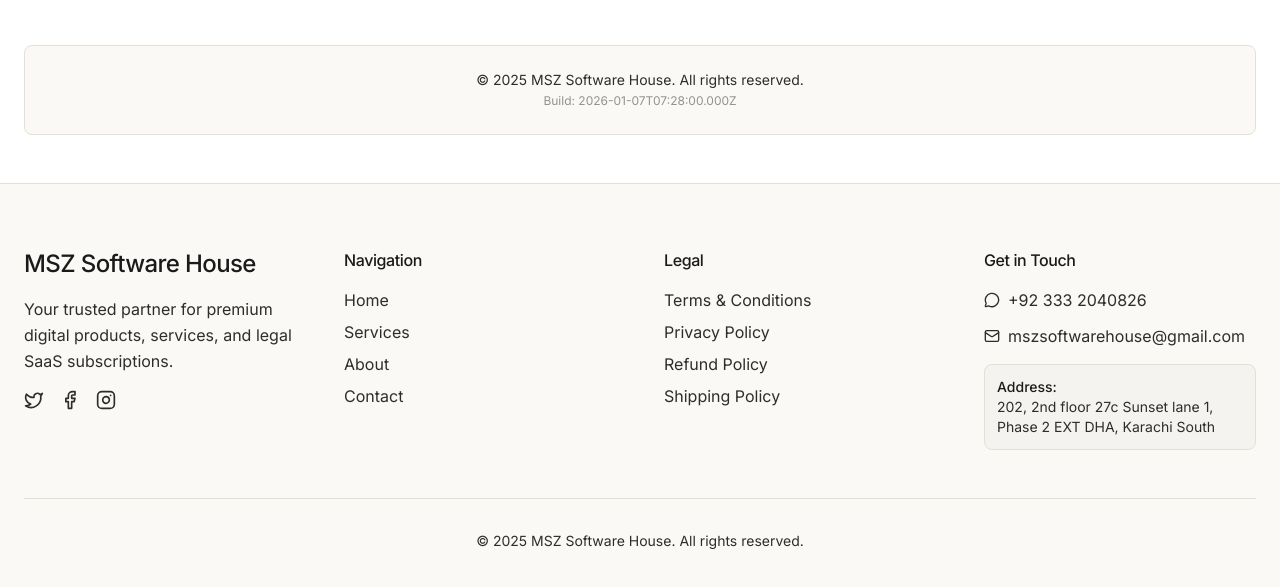
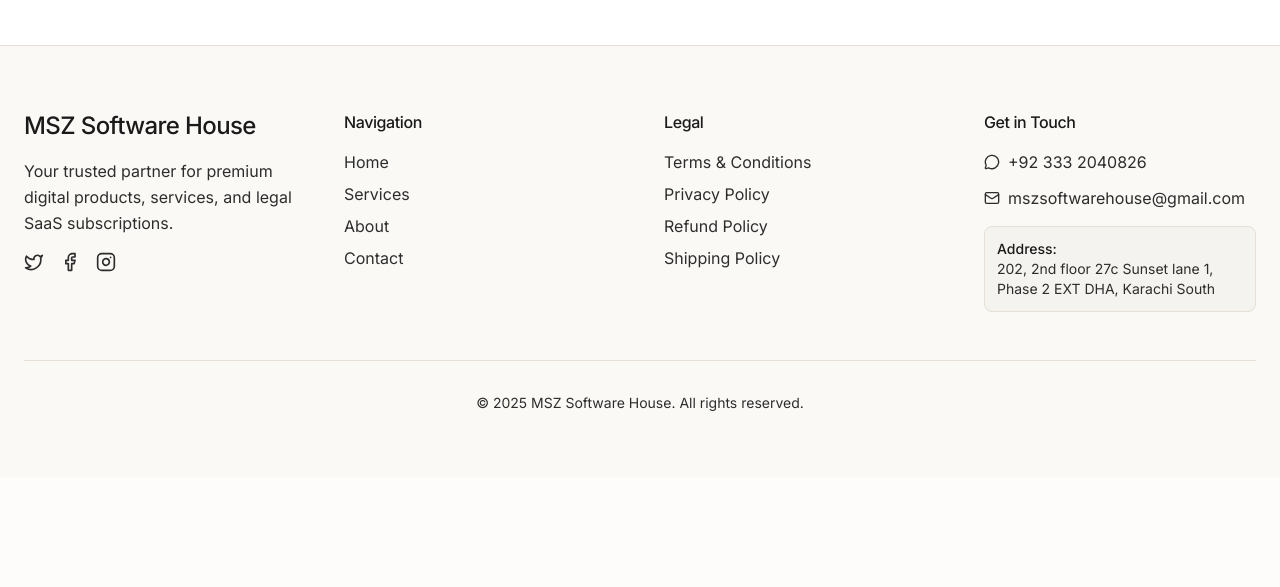
Before and after one commit to Haseeb-1698/mszecomstore, an Astro site: page /about in a window 1280 px wide. Shown: the part 1120-1707 px from the top of the page. After the commit the page ends 1597 px from the top, so only its background shows below. Built offline with nearby package versions, Linux system fonts and the light colour scheme; Astro itself is replaced by a stand-in of ours.

Commit message:
test normal workflow: remove footer from about page

```diff
--- a/src/pages/about.astro
+++ b/src/pages/about.astro
@@ -70,13 +70,6 @@ const team = [
             </div>
           ))}
         </div>
-
-        <div class="mt-12 p-6 bg-cream-100 dark:bg-charcoal-800 rounded-lg border border-cream-400 dark:border-charcoal-700">
-          <p class="text-sm text-charcoal-600 dark:text-gray-400 text-center">
-            © 2025 MSZ Software House. All rights reserved.<br>
-            <span class="text-xs opacity-50">Build: {buildTime}</span>
-          </p>
-        </div>
       </div>
     </div>
   </main>
```
